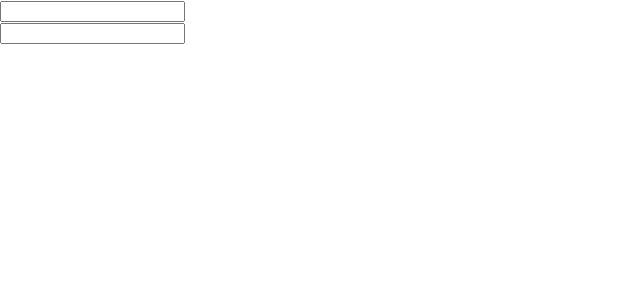
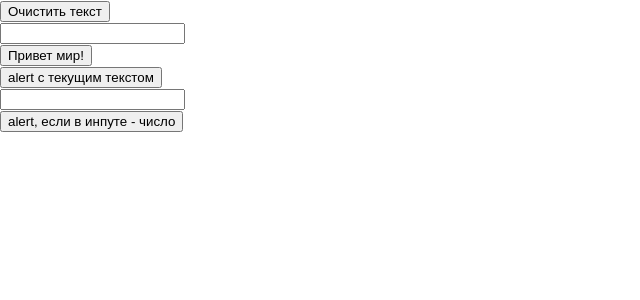
Before and after one commit to VasyaSmolyar/syntellect-app, a React (Create React App) app: page / in a window 1280 px wide. Shown: the top 300 px of the page, without its empty margins (0-640 px from the left). Built offline with nearby package versions, Linux system fonts and the light colour scheme.

Commit message:
feat: buttons base logic

```diff
--- a/src/App.tsx
+++ b/src/App.tsx
@@ -8,9 +8,29 @@ function App() {
     <div>
       <TextControl
         textController={textController}
+        leftButtons={[
+          {text: "Очистить текст", callback: () => textController.clearText()}
+        ]}
+        rightButtons={[
+          {text: "Привет мир!", callback: () => textController.setText("Привет мир!")}
+        ]}
       />
       <TextControl
         textController={secondTextController}
+        leftButtons={[
+          {text: "alert c текущим текстом", callback: () => {
+            if (secondTextController.text.length) {
+              alert(secondTextController.text)
+            }
+          }},
+        ]}
+        rightButtons={[
+          {text: "alert, если в инпуте - число", callback: () => {
+            if ( secondTextController.text.trim() !== '' && !isNaN(+secondTextController.text.split(',').join('.'))) {
+              alert(secondTextController.text)
+            }
+          }}
+        ]}
       />
     </div>
   );
--- a/src/components/TextControl/TextControl.tsx
+++ b/src/components/TextControl/TextControl.tsx
@@ -1,15 +1,37 @@
 import { observer } from "mobx-react"
 import TextStore from 'store/textStore'
 
+interface CallbackButton {
+  text: string;
+  callback: () => void;
+}
+
+
 interface TextControlProps {
   textController: TextStore;
+  leftButtons: CallbackButton[];
+  rightButtons: CallbackButton[];
 }
 
-const TextControl = observer(({ textController }: TextControlProps) => {
+const TextControl = observer(({ textController, leftButtons, rightButtons }: TextControlProps) => {
 
   return (
     <div>
+      <div>
+        {leftButtons.map((el, i) => (
+          <button key={i} onClick={el.callback}>
+            {el.text}
+          </button>
+        ))}
+      </div>
       <input value={textController.text} onChange={(e) => textController.setText(e.target.value)} />
+      <div>
+        {rightButtons.map((el, i) => (
+          <button key={i} onClick={el.callback}>
+            {el.text}
+          </button>
+        ))}
+      </div>
     </div>
   );
 });
```
